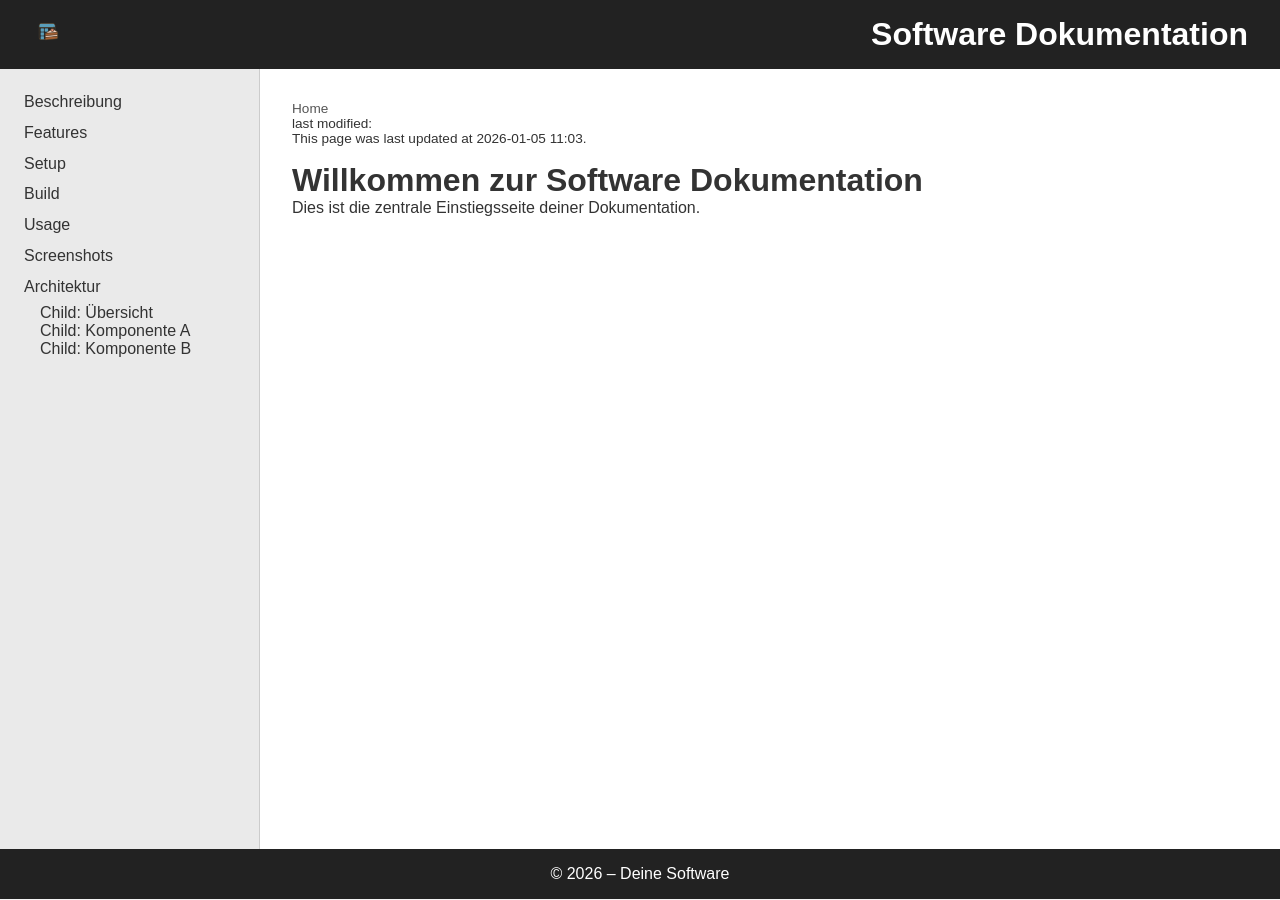
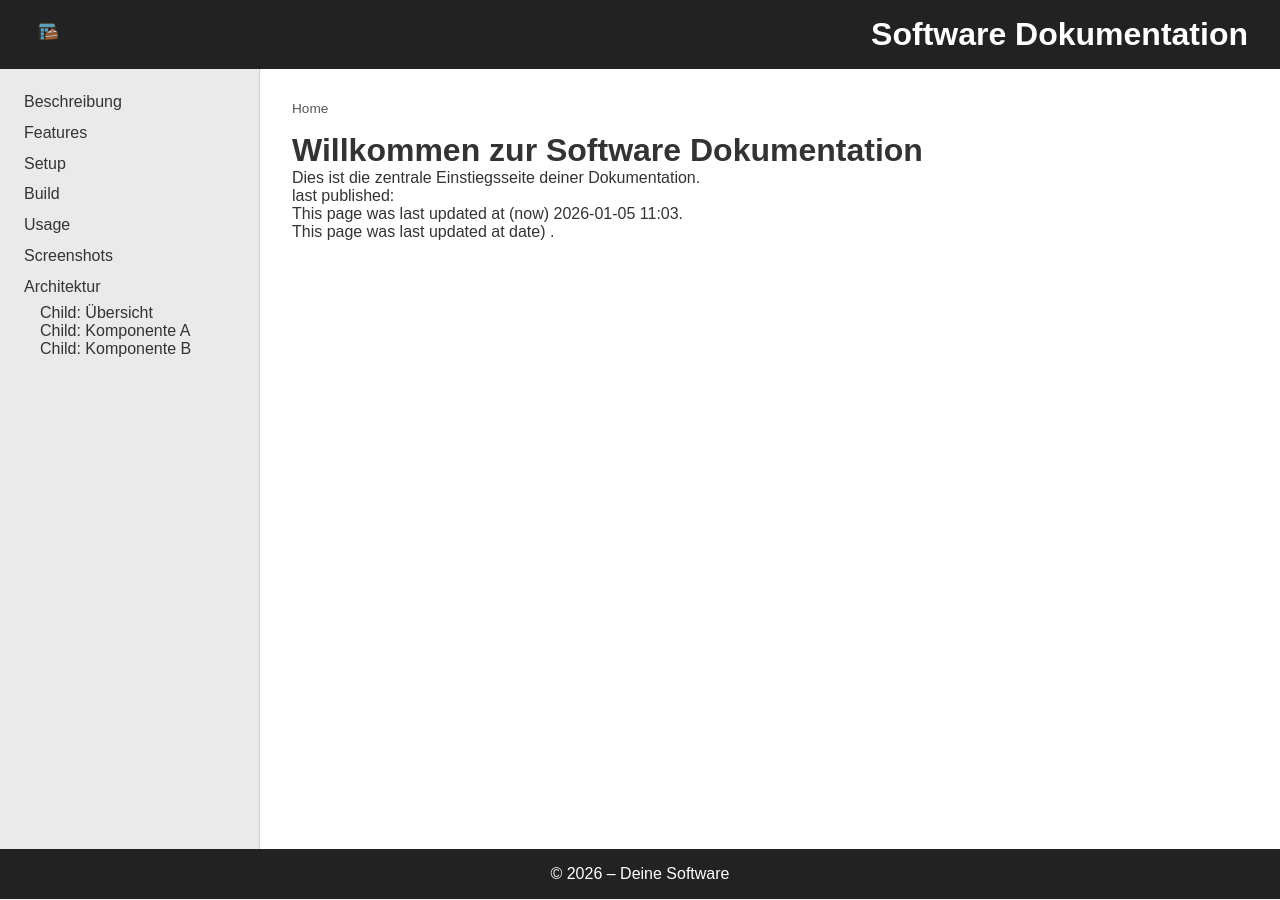
Before and after one commit to Zheng-Bote/ghp_template, a Jekyll site: the page built from docs/index.md, in a window 1280 px wide. Built offline with Jekyll 4.4.1, drawn with Linux system fonts in a browser that asks for light colours.

Commit message:
fixing structure

```diff
--- a/docs/_includes/breadcrumbs.html
+++ b/docs/_includes/breadcrumbs.html
@@ -7,9 +7,4 @@
     >{{ part | replace: '-', ' ' | capitalize }}</a
   >
   {% endif %} {% endfor %}
-
-  <div>
-    <p>last modified: {{ article.published_at | date: "%Y-%m-%d %H:%M" }}</p>
-    <p>This page was last updated at {{ "now" | date: "%Y-%m-%d %H:%M" }}.</p>
-  </div>
 </nav>
--- a/docs/_layouts/default.html
+++ b/docs/_layouts/default.html
@@ -25,7 +25,22 @@
     <div class="layout">
       <aside class="sidebar">{% include sidebar.html %}</aside>
 
-      <main class="content">{% include breadcrumbs.html %} {{ content }}</main>
+      <main class="content">
+        {% include breadcrumbs.html %} {{ content }}
+        <div>
+          <p>
+            last published: {{ article.published_at | date: "%Y-%m-%d %H:%M" }}
+          </p>
+          <p>
+            This page was last updated at (now) {{ "now" | date: "%Y-%m-%d
+            %H:%M" }}.
+          </p>
+          <p>
+            This page was last updated at date) {{ page.id | date: "%Y-%m-%d
+            %H:%M" }}.
+          </p>
+        </div>
+      </main>
     </div>
 
     {% include footer.html %}
```
